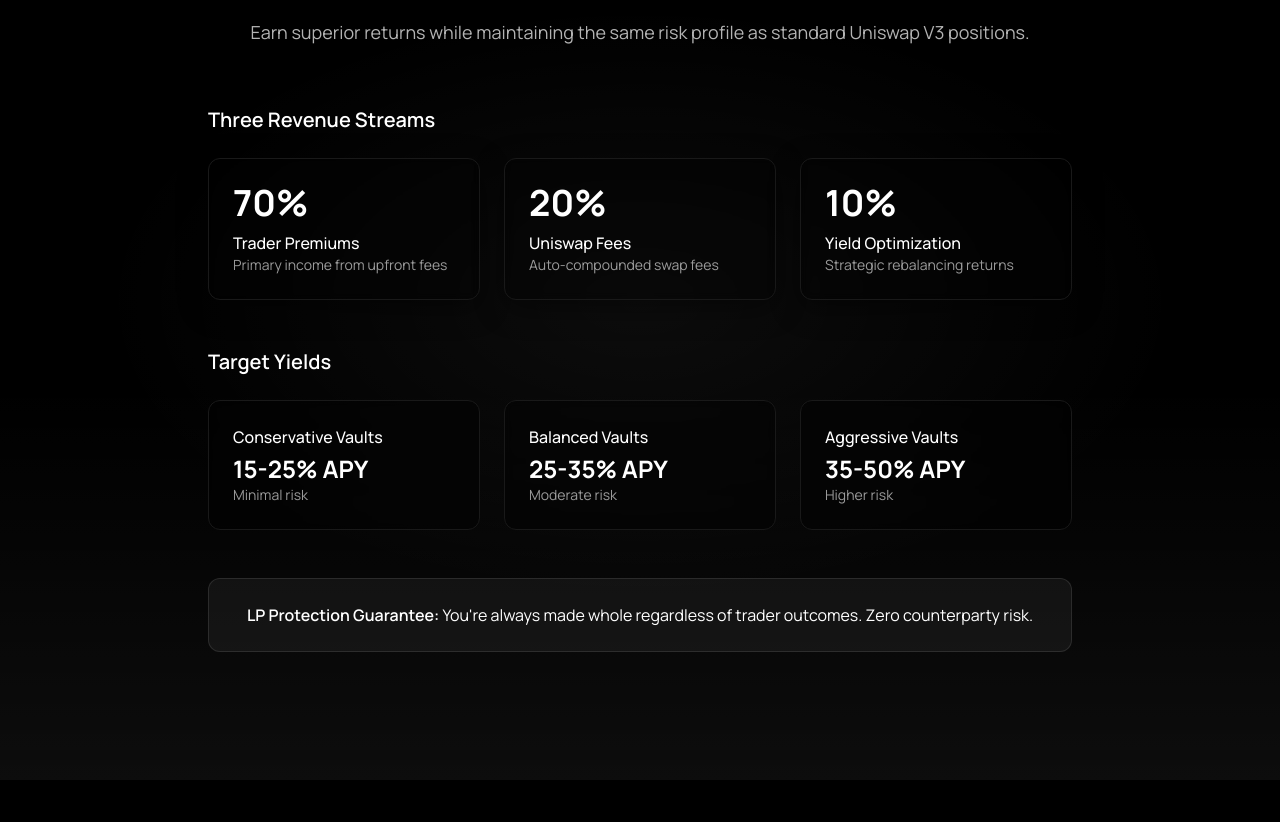
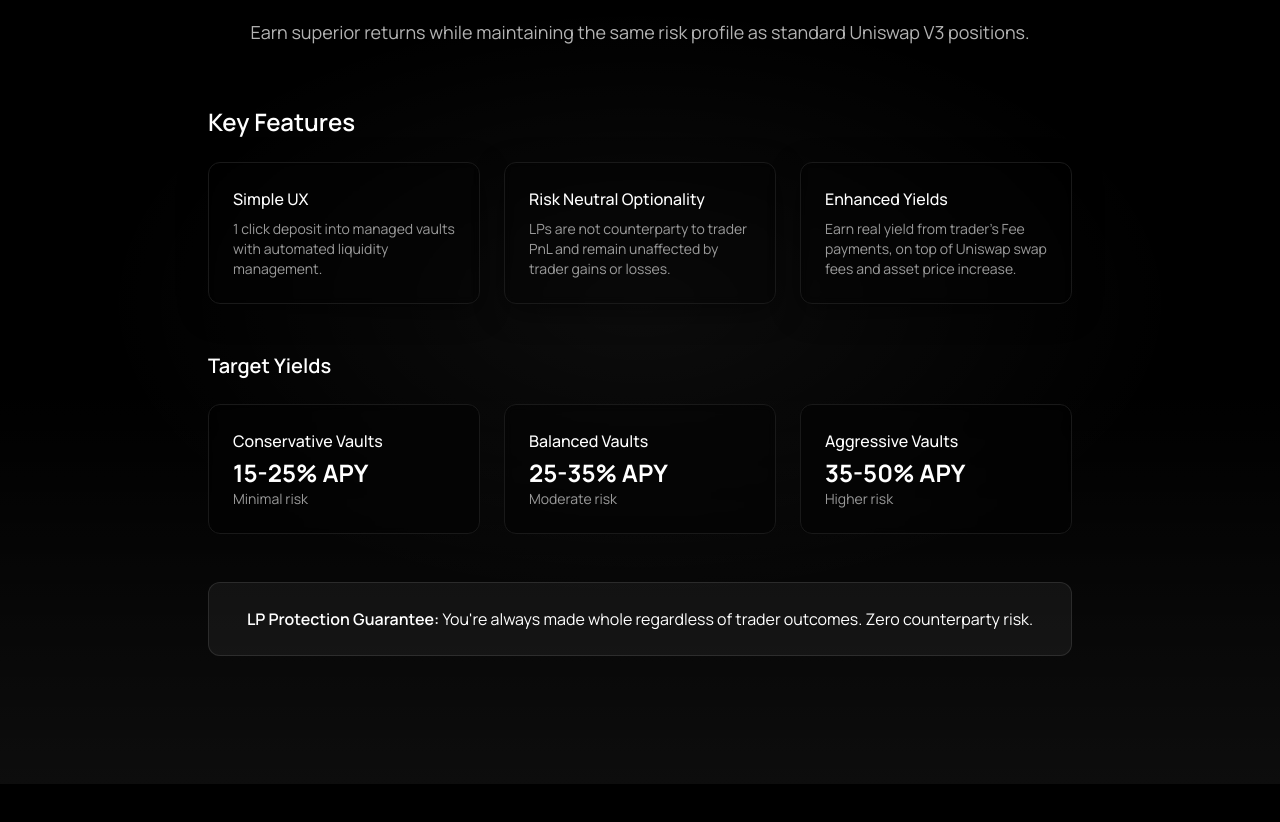
Before and after one commit to timelocktrade/timelock-landing-new, a React (Vite) app: page / in a window 1280 px wide. Shown: the part 2858-3680 px from the top of the page. Built offline with nearby package versions, Linux system fonts and the light colour scheme.

Commit message:
Revise key features section in Index page to enhance clarity and update titles and descriptions for improved messaging.

```diff
--- a/client/pages/Index.tsx
+++ b/client/pages/Index.tsx
@@ -416,32 +416,28 @@ const EnhancedYieldsSection = () => (
 
     <div className="max-w-[1216px] mx-auto space-y-8 sm:space-y-12">
       <div>
-        <h3 className="text-white font-manrope text-lg sm:text-xl font-semibold mb-4 sm:mb-6 px-2 sm:px-0">Three Revenue Streams</h3>
+        <h3 className="text-white font-manrope text-xl sm:text-2xl font-semibold mb-4 sm:mb-6 px-2 sm:px-0">Key Features</h3>
         <div className="grid grid-cols-1 sm:grid-cols-2 md:grid-cols-3 gap-4 sm:gap-6">
           {[
             {
-              pct: "70%",
-              title: "Trader Premiums",
-              desc: "Primary income from upfront fees",
+              title: "Simple UX",
+              desc: "1 click deposit into managed vaults with automated liquidity management.",
             },
             {
-              pct: "20%",
-              title: "Uniswap Fees",
-              desc: "Auto-compounded swap fees",
+              title: "Risk Neutral Optionality",
+              desc: "LPs are not counterparty to trader PnL and remain unaffected by trader gains or losses.",
             },
             {
-              pct: "10%",
-              title: "Yield Optimization",
-              desc: "Strategic rebalancing returns",
+              title: "Enhanced Yields",
+              desc: "Earn real yield from trader's Fee payments, on top of Uniswap swap fees and asset price increase.",
             },
-          ].map((r, i) => (
+          ].map((feature, i) => (
             <div
               key={i}
               className="rounded-xl border border-[#191919] bg-black/30 backdrop-blur-sm p-4 sm:p-6 shadow-[0_8px_30px_rgba(0,0,0,0.45)] hover:shadow-[0_16px_50px_rgba(0,0,0,0.6)] transition-all"
             >
-              <div className="text-white font-manrope text-3xl sm:text-4xl font-bold mb-2">{r.pct}</div>
-              <div className="text-white font-manrope text-sm sm:text-base font-medium">{r.title}</div>
-              <div className="text-white/60 font-manrope text-xs sm:text-sm">{r.desc}</div>
+              <div className="text-white font-manrope text-sm sm:text-base font-medium mb-2">{feature.title}</div>
+              <div className="text-white/60 font-manrope text-xs sm:text-sm">{feature.desc}</div>
             </div>
           ))}
         </div>
```
